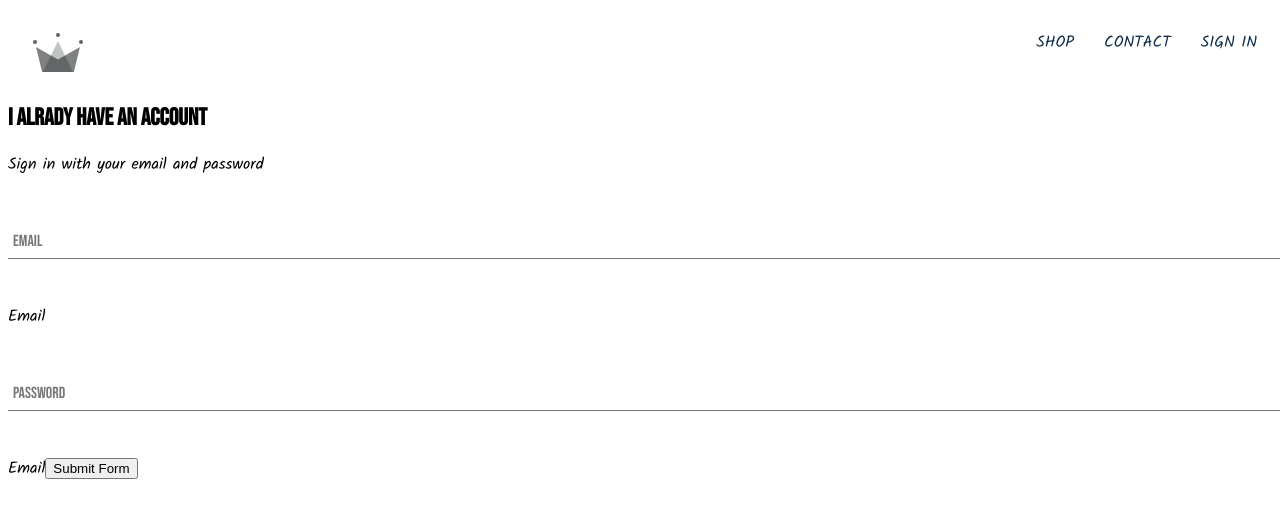
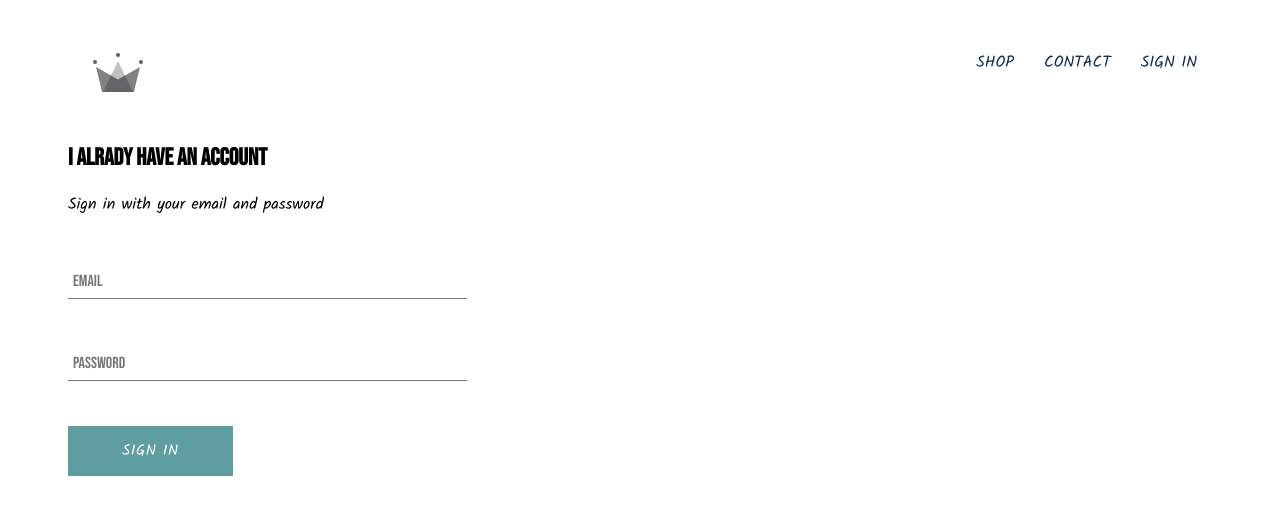
Before and after one commit to jbuican14/care-clothing-v2, a React (Create React App) app: page /signin in a window 1280 px wide. Shown: the top 518 px of the page. Built offline with nearby package versions, Linux system fonts and the light colour scheme.

Commit message:
Sign in Button form

```diff
--- a/src/App.js
+++ b/src/App.js
@@ -5,6 +5,8 @@
 import ShopPage from 'pages/shop/shop.component';
 import Header from 'components/header/header.component';
 import SignInAndSignUpPage from 'pages/sign-in-and-sign-up/sign-in-and-sign-up.component';
+
+import 'App.css';
 
 function App() {
   return (
--- /dev/null
+++ b/src/components/custom-button/custom-button.component.jsx
@@ -0,0 +1,11 @@
+import React from 'react';
+
+import 'components/custom-button/custom-button.styles.scss';
+
+const CustomButton = ({ children, ...otherProps }) => (
+  <button className="custom-button" {...otherProps}>
+    {children}
+  </button>
+);
+
+export default CustomButton;
--- /dev/null
+++ b/src/components/custom-button/custom-button.styles.scss
@@ -0,0 +1,22 @@
+.custom-button {
+  min-width: 165px;
+  width: auto;
+  height: 50px;
+  letter-spacing: 0.5px;
+  line-height: 50px;
+  padding: 0 35px;
+  font-size: 15px;
+  background-color: cadetblue;
+  color: white;
+  text-transform: uppercase;
+  font-weight: 400;
+  border: none;
+  cursor: pointer;
+  font-family: inherit;
+
+  &:hover {
+    background-color: #fff;
+    color: #777;
+    border: 1px solid #ccc;
+  }
+}
--- a/src/components/sign-in/sign-in.component.jsx
+++ b/src/components/sign-in/sign-in.component.jsx
@@ -1,6 +1,7 @@
 import React from 'react';
 
 import FormInput from 'components/form-input/form-input.component';
+import CustomButton from 'components/custom-button/custom-button.component';
 
 import 'components/sign-in/sign-in.styles.scss';
 
@@ -43,7 +44,6 @@
             handleChange={this.handleChange}
             required
           />
-          <label htmlFor="Email">Email</label>
           <FormInput
             type="password"
             name="password"
@@ -52,9 +52,8 @@
             handleChange={this.handleChange}
             required
           />
-          <label>Email</label>
 
-          <input type="submit" value="Submit Form" />
+          <CustomButton type="submit">Sign In</CustomButton>
         </form>
       </div>
     );
--- a/src/components/sign-in/sign-in.styles.scss
+++ b/src/components/sign-in/sign-in.styles.scss
@@ -1,3 +1,12 @@
 .sign-in-and-sign-up {
   font-family: 'Kalam', cursive;
 }
+.sign-in {
+  width: 30vw;
+  display: flex;
+  flex-direction: column;
+
+  .title {
+    margin: 10px 0;
+  }
+}
```
Also changed, not shown: 1 other file (tests, documents, lock files or other folders).
